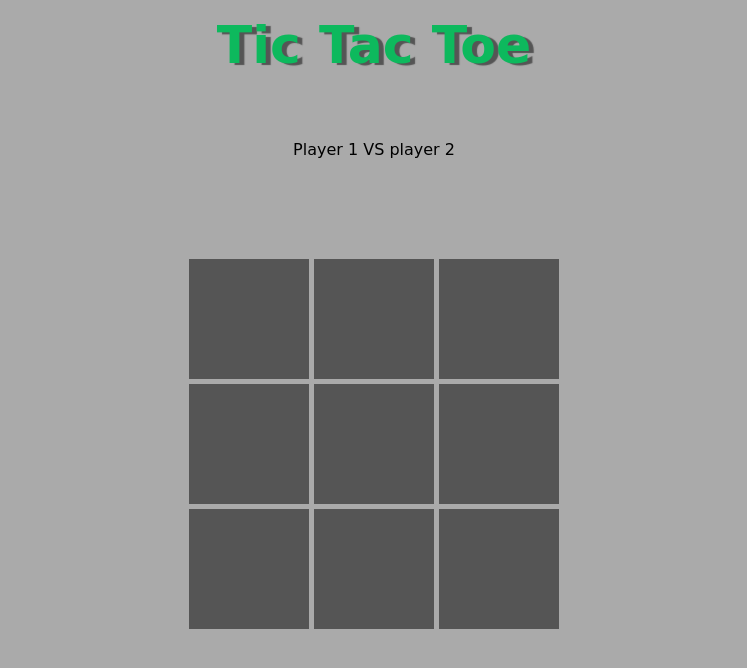
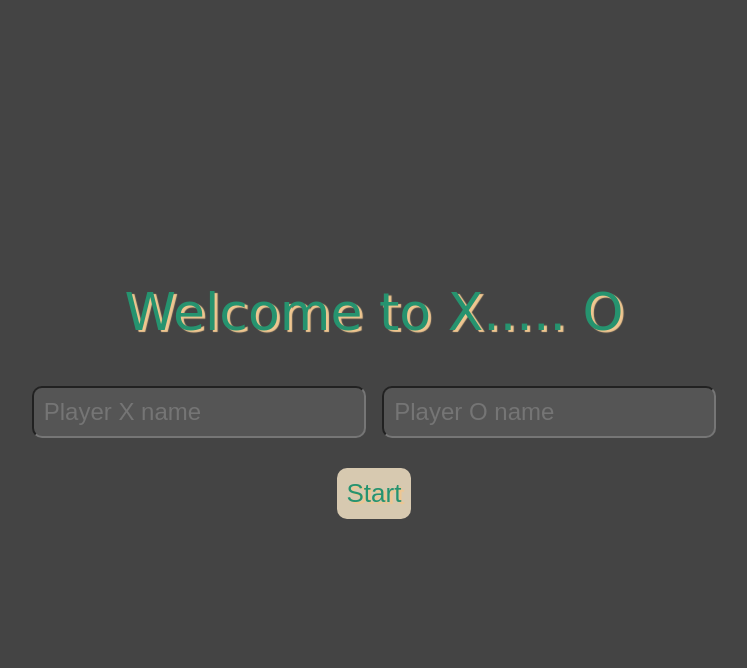
Before and after one commit to MrNewbie-KH/Tic-Tac-Toe, a plain HTML site: page index.html in a window 1280 px wide. Shown: the whole page, without its empty margins (266-1013 px from the left). Drawn offline with Linux system fonts and the light colour scheme.

Commit message:
adding starter feature

```diff
--- a/index.html
+++ b/index.html
@@ -10,8 +10,18 @@
   <body>
     <header>Tic Tac Toe</header>
     <div class="container">
+      <div class="starter show-up">
+        <p>Welcome to X..... O</p>
+        <div class="inputs">
+          <input type="text" id="xInput" placeholder="Player X name" />
+          <input type="text" id="oInput" placeholder="Player O name" />
+        </div>
+        <button class="start-btn btn">Start</button>
+      </div>
       <div class="game-container">
-        <div class="who-vs-who">Player 1 VS player 2</div>
+        <div class="who-vs-who">
+          <span id="player-1"></span> VS <span id="player-2"> </span>
+        </div>
         <div class="grid">
           <div class="cell" id="cell-1"></div>
           <div class="cell" id="cell-2"></div>
--- a/index.js
+++ b/index.js
@@ -1,11 +1,18 @@
 "use strict";
 const cells = document.querySelectorAll(".cell");
+const starterForm = document.querySelector(".starter");
 const container = document.querySelector(".container");
 const showUp = document.createElement("div");
 const showUpText = document.createElement("p");
 const clearBtn = document.createElement("button");
+const startBtn = document.querySelector(".start-btn");
+const player1 = document.getElementById("player-1");
+const xInput = document.getElementById("xInput");
+const player2 = document.getElementById("player-2");
+const oInput = document.getElementById("oInput");
 clearBtn.textContent = "CLEAR";
 clearBtn.classList.add("clear-btn");
+clearBtn.classList.add("btn");
 showUp.appendChild(showUpText);
 showUp.classList.add("appear-up");
 const winner = document.createElement("span");
@@ -16,11 +23,19 @@ winner.classList.add("winner");
 // ===================================================================
 const gameBoard = (function () {
   const arrayBoard = [];
-  for (let i = 0; i < 9; i++) arrayBoard[i] = i;
+  const defaultArray = function () {
+    for (let i = 0; i < 9; i++) {
+      for (let i = 0; i < 9; i++) arrayBoard[i] = i;
+    }
+  };
   const clearCell = function () {
-    for (let i = 0; i < 9; i++) cells[i].textContent = "";
+    for (let i = 0; i < 9; i++) {
+      cells[i].textContent = "";
+      cells[i].classList.remove("no-hover");
+    }
   };
-  return { arrayBoard, clearCell };
+
+  return { arrayBoard, clearCell, defaultArray };
 })();
 // ===================================================================
 // factory function to build players
@@ -33,6 +48,15 @@ const Player = function (name) {
     getName,
   };
 };
+// ===================================================================
+// Functionality when clicking start button
+// ===================================================================
+startBtn.addEventListener("click", function () {
+  player1.textContent = xInput.value || "X";
+  player2.textContent = oInput.value || "O";
+  // const player1 = Player();
+  container.removeChild(starterForm);
+});
 // ===================================================================
 // Function to check winner
 // ===================================================================
@@ -75,6 +99,10 @@ const gameController = (function () {
 })();
 // ======================================================================
 // mainEvent
+// ======================================================================
+gameBoard.defaultArray();
+gameBoard.clearCell();
+gameController.reset();
 cells.forEach((cell) => {
   cell.addEventListener("click", function (e) {
     if (e.target.textContent === "") {
@@ -109,14 +137,12 @@ cells.forEach((cell) => {
 });
 // ===================================================================
 // function to clear or reset the game
-// 1-reset array
-// 2-reset the appearing x and o
 // ===================================================================
 // const resetAll
 
 window.addEventListener("click", function (e) {
   if (e.target.classList.contains("clear-btn")) {
-    gameBoard.arrayBoard = [1, 2, 3, 4, 5, 6, 7, 8, 9];
+    gameBoard.defaultArray();
     gameBoard.clearCell();
     gameController.reset();
 
--- a/style.css
+++ b/style.css
@@ -6,7 +6,8 @@
   --shadow-color: #555;
   --main-color: #0db95d;
   --winner-color: #26936f;
-  --back-color: #aaa;
+  --back-color: #efc69080;
+  --light-color: #efc690;
   background-color: var(--back-color);
   font-family: cursive;
 }
@@ -36,6 +37,7 @@ header {
   display: flex;
   flex-direction: column;
   align-items: center;
+  justify-content: center;
   gap: 100px;
 }
 .cell {
@@ -68,7 +70,27 @@ header {
   height: 100%;
   color: var(--winner-color);
   text-shadow: 3px 2px 1px #efc690;
-  background-color: rgba(68, 68, 68, 0.823);
+  background-color: rgba(68, 68, 68, 0.86);
+  text-align: center;
+  transform: translate(-50%, -50%) scale(1);
+  transition: 0.7s ease-in-out;
+  font-size: 52px;
+}
+.show-up {
+  display: flex;
+  flex-direction: column;
+  gap: 30px;
+  justify-content: center;
+  align-items: center;
+  position: fixed;
+  z-index: 1;
+  top: 50%;
+  left: 50%;
+  width: 100%;
+  height: 100%;
+  color: var(--winner-color);
+  text-shadow: 3px 2px 1px #efc690;
+  background-color: rgb(68, 68, 68);
   text-align: center;
   transform: translate(-50%, -50%) scale(1);
   transition: 0.7s ease-in-out;
@@ -78,7 +100,7 @@ header {
   font-size: 100px;
   text-shadow: 3px 2px 1px #ea8d15;
 }
-.clear-btn {
+.btn {
   padding: 10px;
   color: var(--winner-color);
   text-shadow: 3px 2px 1px #efc690;
@@ -89,8 +111,24 @@ header {
   border-radius: 10px;
   cursor: pointer;
 }
-.clear-btn:hover,
-.clear-btn:link {
+.btn:hover,
+.btn:link {
   transform: scale(1.2);
   color: red;
 }
+.starter {
+  text-align: center;
+}
+input {
+  padding: 10px;
+  border-radius: 10px;
+  background-color: var(--shadow-color);
+  color: rgba(247, 230, 199, 0.823);
+  font-size: 24px;
+}
+.who-vs-who {
+  font-size: 32px;
+  text-align: center;
+  color: var(--main-color);
+  text-shadow: 1px 2px 1px var(--shadow-color);
+}
```
